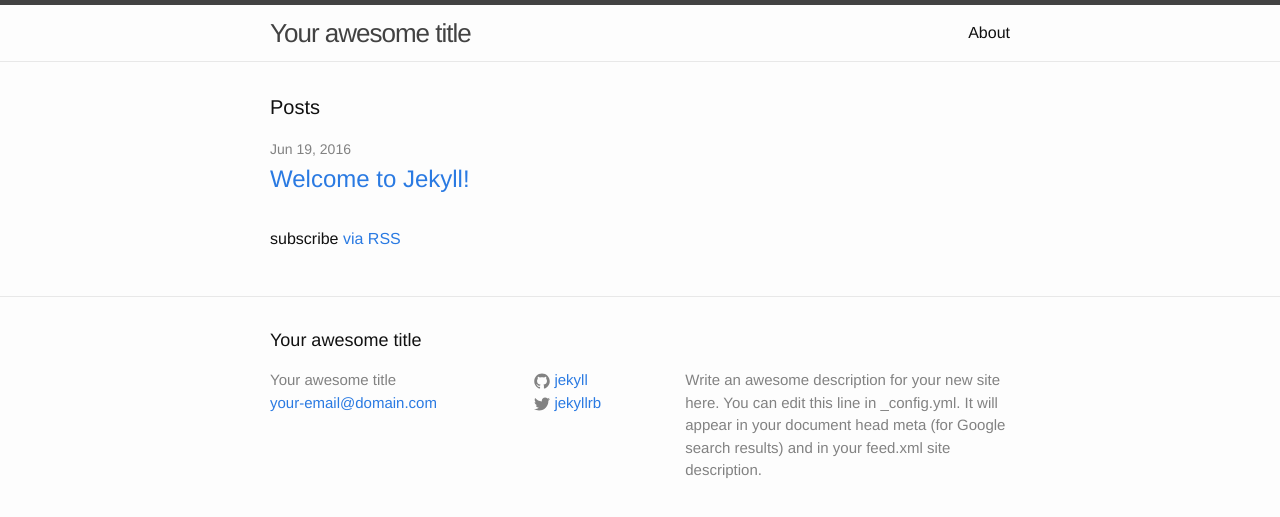
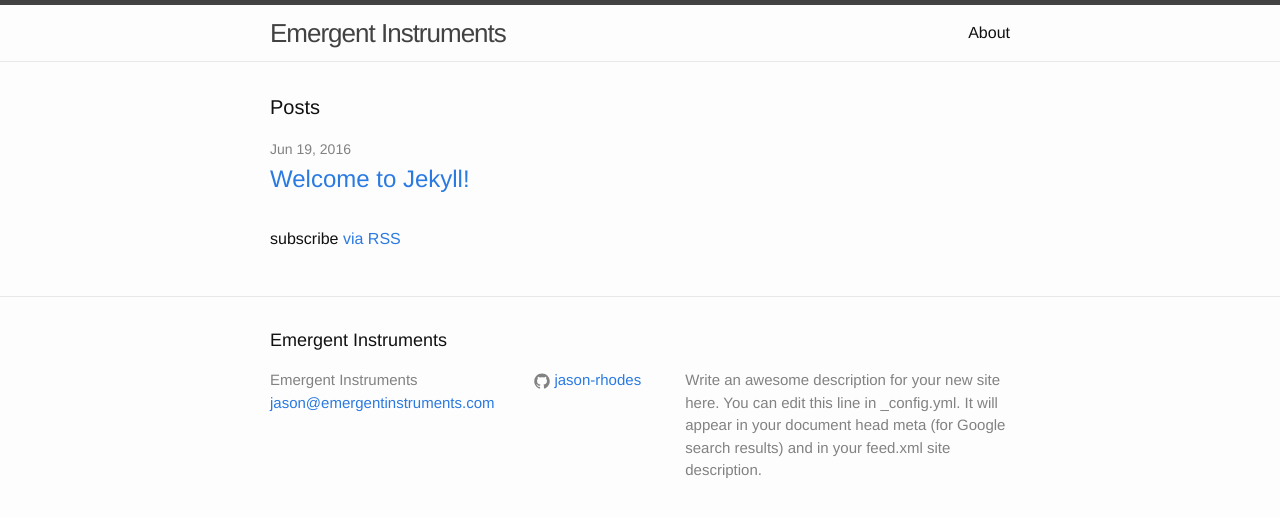
Before and after one commit to jason-rhodes/jason-rhodes.github.io, a Jekyll site: the page built from index.html, in a window 1280 px wide. Shown: the top 517 px of the page. Built offline with Jekyll 4.4.1, drawn with Linux system fonts in a browser that asks for light colours.

Commit message:
Small tweaks to default project.
A few personalized edits to config and added the favicon.

```diff
--- a/_config.yml
+++ b/_config.yml
@@ -6,16 +6,16 @@
 # 'jekyll serve'. If you change this file, please restart the server process.
 
 # Site settings
-title: Your awesome title
-email: your-email@domain.com
+title: Emergent Instruments
+email: jason@emergentinstruments.com
 description: > # this means to ignore newlines until "baseurl:"
   Write an awesome description for your new site here. You can edit this
   line in _config.yml. It will appear in your document head meta (for
   Google search results) and in your feed.xml site description.
 baseurl: "" # the subpath of your site, e.g. /blog
-url: "http://yourdomain.com" # the base hostname & protocol for your site
-twitter_username: jekyllrb
-github_username:  jekyll
+url: "https://jason-rhodes.github.io" # the base hostname & protocol for your site
+twitter_username:
+github_username:  jason-rhodes
 
 # Build settings
 markdown: kramdown
```
Also changed, not shown: favicon.ico (added).
